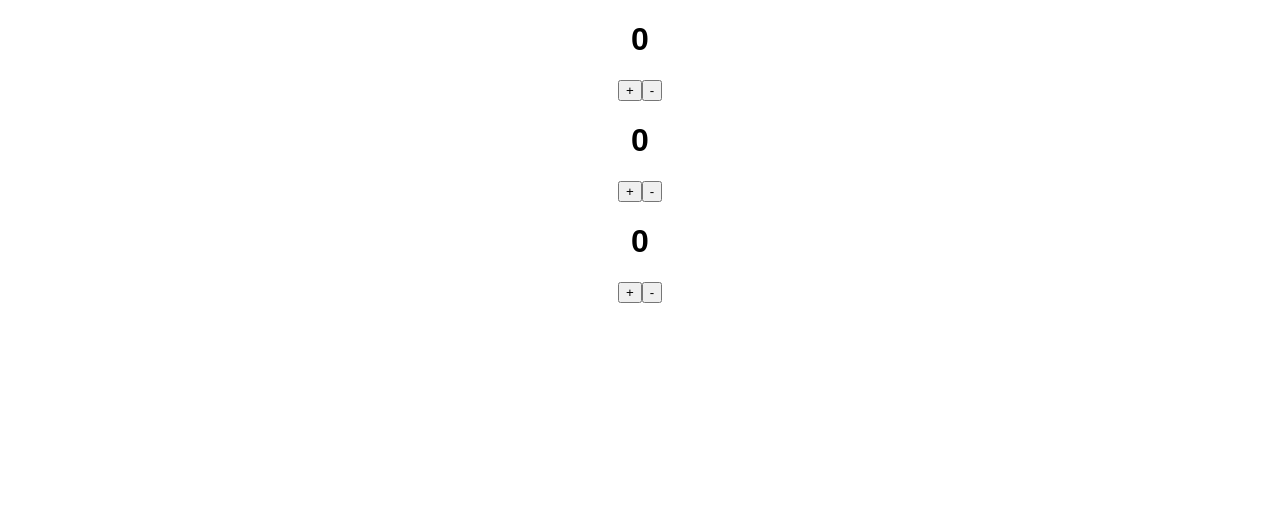
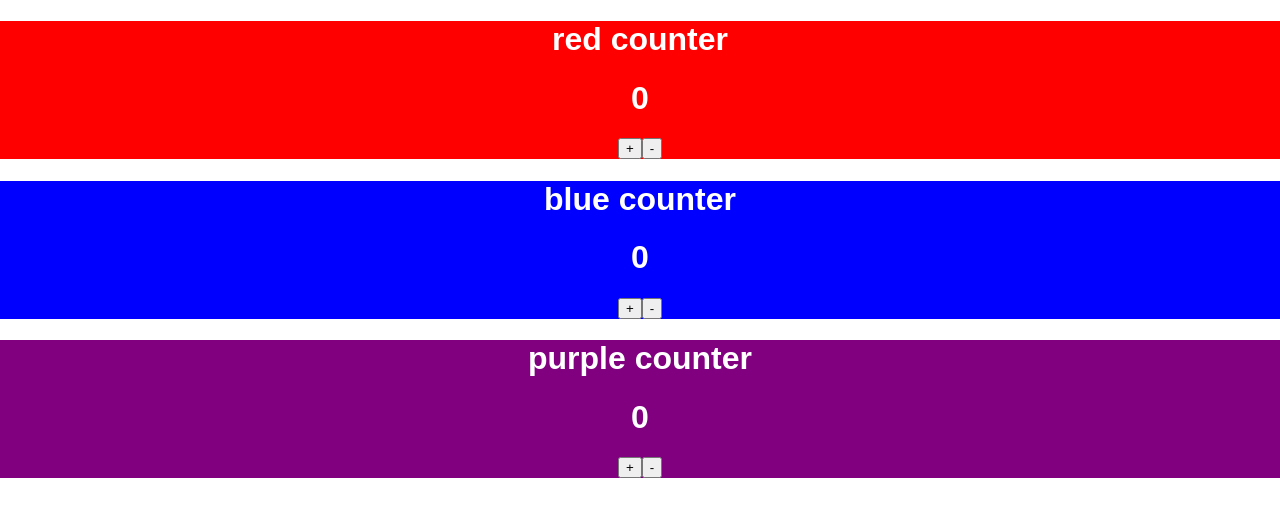
Before and after one commit to Jcummings81/counter-react-prac, a React (Create React App) app: page / in a window 1280 px wide. Shown: the top 516 px of the page. Built offline with nearby package versions, Linux system fonts and the light colour scheme.

Commit message:
added props to counters

```diff
--- a/src/App.js
+++ b/src/App.js
@@ -10,9 +10,9 @@ class App extends Component {
         <header>
         </header>
         <div>
-          <Counter />
-          <Counter />
-          <Counter />
+          <Counter name="red"/>
+          <Counter name="blue"/>
+          <Counter name="purple"/>
         </div>
       </div>
     );
--- a/src/Counter.js
+++ b/src/Counter.js
@@ -12,9 +12,20 @@ class Counter extends React.Component {
     }
 
     render () {
+        //Same as const name = this.props.name (destructuring)
+        const { name } = this.props
+        //Same as const value = this.state
+        const { value } = this.state
+
         return(
-            <div>
-                <h1>{this.state.value}</h1>
+            <div
+                style={{
+                    backgroundColor: name,
+                    color: 'white'
+                }}
+            >
+                <h1>{name} counter</h1>
+                <h1>{value}</h1>
                 <button onClick={this.inc}>+</button>
                 <button onClick={this.dec}>-</button>
             </div>
```
